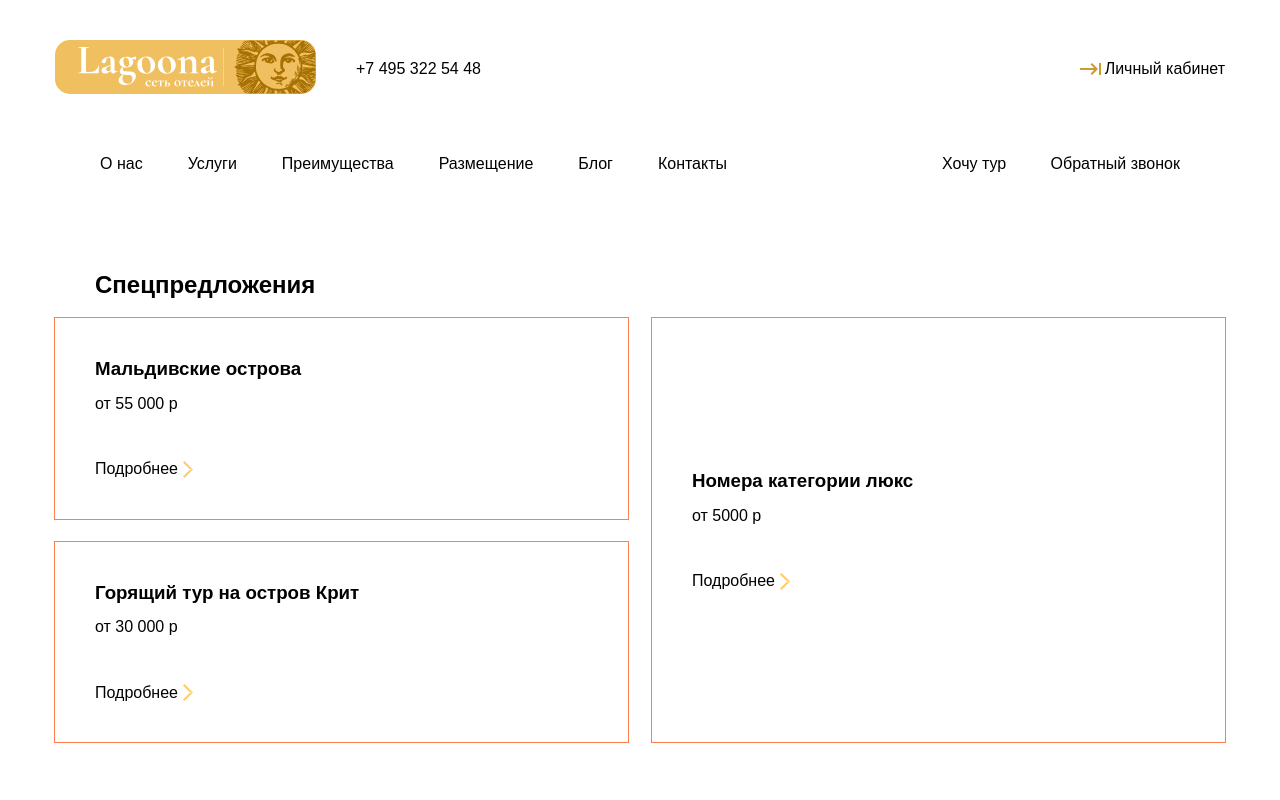
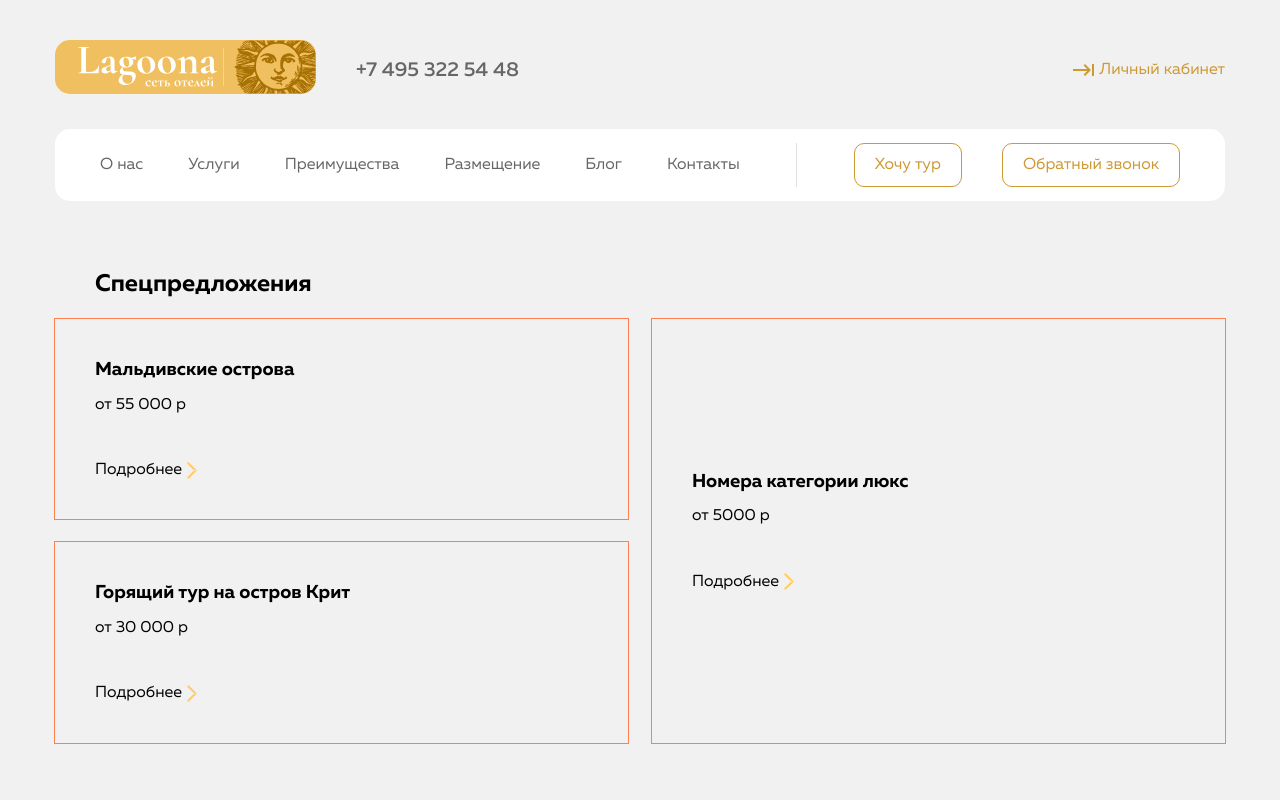
Before and after one commit to st7tech/Lagoona, a plain HTML site: page index.html in a window 1280 px wide. Shown: the top 800 px of the page. Drawn offline with Linux system fonts and the light colour scheme.

Commit message:
style(ui): we write final styles (only static, no animation)

```diff
--- a/css/style.css
+++ b/css/style.css
@@ -21,7 +21,8 @@ img {
 
 body {
   min-width: 1200px;
-  font-family: "font", sans-serif;
+  font-family: "Muller", sans-serif;
+  background-color: #F1F1F1;
 }
 
 h1,
@@ -31,6 +32,46 @@ h4,
 h5,
 h6 {
   margin: 0;
+}
+
+@font-face {
+  font-family: 'Muller';
+  src: local('Muller-Light'),
+  url('/fonts/MullerLight.woff2') format('woff2'),
+  url('/fonts/MullerLight.woff') format('woff');
+  font-style: normal;
+  font-weight: 300;
+  font-display: swap;
+}
+
+@font-face {
+  font-family: 'Muller';
+  src: local('Muller-Regular'),
+  url('/fonts/MullerRegular.woff2') format('woff2'),
+  url('/fonts/MullerRegular.woff') format('woff');
+  font-style: normal;
+  font-weight: 400;
+  font-display: swap;
+}
+
+@font-face {
+  font-family: 'Muller';
+  src: local('Muller-Medium'),
+  url('/fonts/MullerMedium.woff2') format('woff2'),
+  url('/fonts/MullerMedium.woff') format('woff');
+  font-style: normal;
+  font-weight: 500;
+  font-display: swap;
+}
+
+@font-face {
+  font-family: 'Muller';
+  src: local('Muller-Bold'),
+  url('/fonts/MullerBold.woff2') format('woff2'),
+  url('/fonts/MullerBold.woff') format('woff');
+  font-style: normal;
+  font-weight: 600;
+  font-display: swap;
 }
 
 /* Default style end */
@@ -73,6 +114,17 @@ h6 {
   padding: 70px 0;
 }
 
+.btn {
+  padding: 13px 20px;
+
+  border: 1px solid #CC9933;
+  border-radius: 10px;
+
+  color: #CC9933;
+  font-size: 16px;
+  line-height: 16px;
+}
+
 .outline {
   outline: 1px solid coral;
 }
@@ -100,7 +152,7 @@ h6 {
 }
 
 .header-nav {
-  margin-right: auto;
+  margin-right: 56px;
 }
 
 .header-item:not(:last-child) {
@@ -108,7 +160,16 @@ h6 {
 }
 
 .header-bottom {
-  padding: 27px 45px;
+  align-items: center;
+  padding: 14px 45px;
+
+  background-color: #fff;
+
+  border-radius: 15px;
+}
+
+.header-btn {
+  min-width: 107px;
 }
 
 .header-btn:not(:last-child) {
@@ -119,8 +180,31 @@ h6 {
   background-image: url("/img/log-in.svg");
   background-repeat: no-repeat;
   background-position: left center;
+  background-size: 21px 17px;
 
-  padding-left: 25px;
+  padding-left: 26px;
+
+  font-size: 16px;
+  line-height: 16px;
+  color: #CC9933;
+}
+
+.header-call-link {
+  font-size: 20px;
+  line-height: 20px;
+  font-weight: 500;
+  color: #666666;
+}
+
+.header-item-link {
+  font-size: 16px;
+  line-height: 16px;
+  color: #666666;
+}
+
+.header-bottom-btns {
+  padding-left: 57px;
+  border-left: 1px solid #E1E1E1;
 }
 
 /* Header section end */
--- a/index.html
+++ b/index.html
@@ -17,7 +17,7 @@
             <a href="#" class="header-logo">
               <img src="/img/logo.svg" alt="Логотип" class="logo" />
             </a>
-            <a href="tel:+74953225448">+7 495 322 54 48</a>
+            <a href="tel:+74953225448" class="header-call-link">+7 495 322 54 48</a>
           </div>
           <a href="#" class="log-in-link">Личный кабинет</a>
         </div>
@@ -44,7 +44,7 @@
               </li>
             </ul>
           </nav>
-          <div class="header-bottom-btns">
+          <div class="header-bottom-btns flex">
             <button class="btn header-btn btn-reset">Хочу тур</button>
             <button class="btn header-btn btn-reset">Обратный звонок</button>
           </div>
```
Also changed, not shown: fonts/MullerBold.woff (added), fonts/MullerBold.woff2 (added), fonts/MullerLight.woff (added), fonts/MullerLight.woff2 (added), fonts/MullerMedium.woff (added), fonts/MullerMedium.woff2 (added), fonts/MullerRegular.woff (added), fonts/MullerRegular.woff2 (added), img/bc-header-vip.jpeg (added), img/bc-hero-creet.jpeg (added), img/bc-hero-maldiv.jpeg (added).
